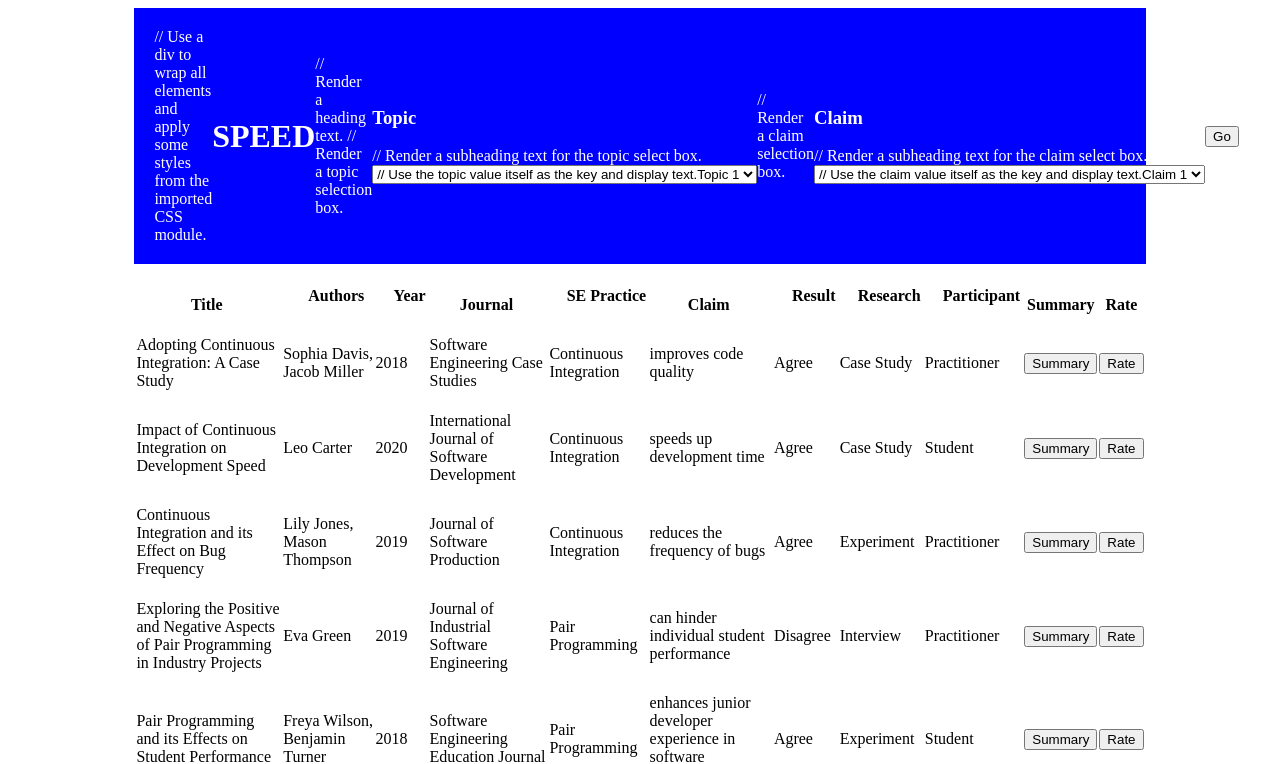
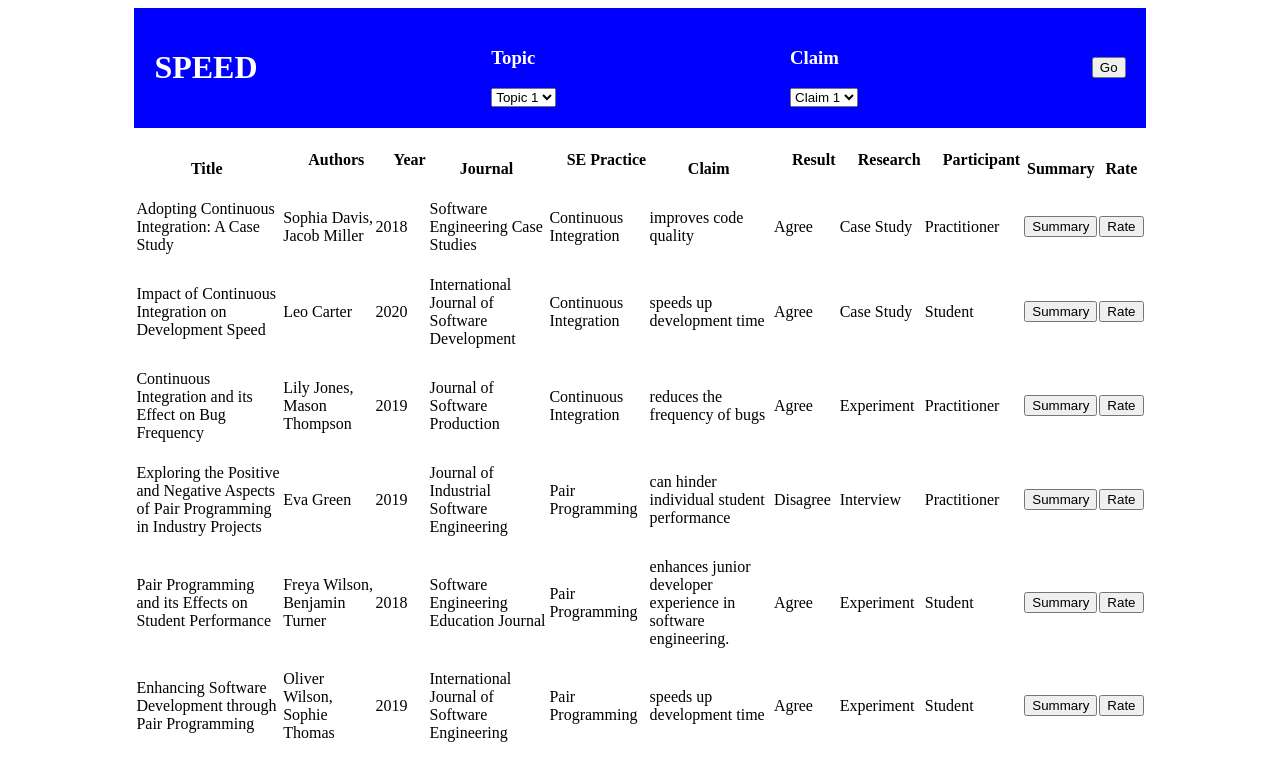
Before and after one commit to Fadessss/SPEED_APP_CISE, a Next.js app: page /Search in a window 1280 px wide. Shown: the top 764 px of the page. Built offline with nearby package versions, Linux system fonts and the light colour scheme.

Commit message:
Commenting fixes
Fixed comments in <div>

```diff
--- a/components/Search/Header.js
+++ b/components/Search/Header.js
@@ -4,36 +4,48 @@ import styles from './search.module.css';   // Import styling from a CSS module.
 // Declare a functional component called Header and destructuring relevant props from the parent component.
 const Header = ({ selectedTopic, setTopic, selectedClaim, setClaim, topics, claims }) => {
   return (
-    <div className={styles.searchBar}>   // Use a div to wrap all elements and apply some styles from the imported CSS module.
-      <h1>SPEED</h1>   // Render a heading text.
+    // Use a div to wrap all elements and apply some styles from the imported CSS module.
+    <div className={styles.searchBar}>
+      {/* Render a heading text. */}
+      <h1>SPEED</h1>
 
-      // Render a topic selection box.
+      {/* Render a topic selection box. */}
       <div>
-        <h3>Topic</h3>   // Render a subheading text for the topic select box.
-        <select value={selectedTopic} onChange={(e) => setTopic(e.target.value)}>   // This select element renders a drop-down list of topics. It uses the selectedTopic state as its current value and calls the setTopic function when a new option is selected.
-          {topics.map((topic) => (   // Map each topic in the topics array to an option in the select drop-down.
-            <option key={topic} value={topic}>   // Use the topic value itself as the key and display text.
+        {/* Render a subheading text for the topic select box. */}
+        <h3>Topic</h3>
+        {/* This select element renders a drop-down list of topics.
+        It uses the selectedTopic state as its current value and calls the setTopic function when a new option is selected. */}
+        <select value={selectedTopic} onChange={(e) => setTopic(e.target.value)}>
+          {/* // Map each topic in the topics array to an option in the select drop-down. */}
+          {topics.map((topic) => (
+            // Use the topic value itself as the key and display text.
+            <option key={topic} value={topic}>
               {topic}
             </option>
           ))}
         </select>
       </div>
 
-      // Render a claim selection box.
+      {/* Render a claim selection box. */}
       <div>
-        <h3>Claim</h3>   // Render a subheading text for the claim select box.
-        <select value={selectedClaim} onChange={(e) => setClaim(e.target.value)}>   // This select element renders a drop-down list of claims. It uses the selectedClaim state as its current value and calls the setClaim function when a new option is selected.
-          {claims.map((claim) => (   // Map each claim in the claims array to an option in the select drop-down.
-            <option key={claim} value={claim}>   // Use the claim value itself as the key and display text.
+        {/* Render a subheading text for the claim select box. */}
+        <h3>Claim</h3>
+        {/* This select element renders a drop-down list of claims.
+        It uses the selectedClaim state as its current value and calls the setClaim function when a new option is selected. */}
+        <select value={selectedClaim} onChange={(e) => setClaim(e.target.value)}>
+          {/*Map each claim in the claims array to an option in the select drop-down. */}
+          {claims.map((claim) => (
+            // Use the claim value itself as the key and display text.
+            <option key={claim} value={claim}>
               {claim}
             </option>
           ))}
         </select>
       </div>
-
-      <button>Go</button>   // Render a Go button for initiating searches.
+      {/* Render a Go button for initiating searches. */}
+      <button>Go</button>
     </div>
   );
 }
-
-export default Header;   // Export the Header component as the default export for this module.
+// Export the Header component as the default export for this module.
+export default Header;
--- a/components/Search/RatingPopup.js
+++ b/components/Search/RatingPopup.js
@@ -18,13 +18,13 @@ const RatingPopup = ({
     // popup is shown/hidden based on the boolean 'showRatingPopup'
     showRatingPopup ? (
         <div className={styles.popup}>
-          // closeButton to close the popup
+          {/* closeButton to close the popup */}
           <button className={styles.closeButton} onClick={() => setShowRatingPopup(false)}>X</button>
 
-          // header shows the title of the item to be rated
+          {/* header shows the title of the item to be rated */}
           <h2>Rate {selectedResult.title}</h2>
 
-          // drop-down to select a rating between 1 and 5
+          {/* drop-down to select a rating between 1 and 5 */}
           <select value={userRating} onChange={(e) => setUserRating(e.target.value)}>
             {[1, 2, 3, 4, 5].map((rating) => (
               <option key={rating} value={rating}>
@@ -33,11 +33,11 @@ const RatingPopup = ({
             ))}
           </select>
 
-          // button to submit the current selected rating
+          {/* button to submit the current selected rating */}
           <button onClick={submitRating}>Submit Rating</button>
 
-          // displays the current average rating of the item
-          // shown only when averageRating is not null
+          {/* displays the current average rating of the item */}
+          {/* shown only when averageRating is not null */}
           {averageRating !== null && (
             <p>The article&apos;s average rating is {averageRating}</p>
           )}
--- a/components/Search/ResultHeader.js
+++ b/components/Search/ResultHeader.js
@@ -19,8 +19,9 @@ const ResultHeader = ({ sortConfig, setSortConfig }) => {
           <th className={sortConfig.key === "result" ? styles.columnSort + " " + styles[sortConfig.direction] : styles.columnSort} onClick={() => setSortConfig({ key: 'result', direction: sortConfig.direction === 'ascending' ? 'descending' : 'ascending' })}>Result</th>
           <th className={sortConfig.key === "research" ? styles.columnSort + " " + styles[sortConfig.direction] : styles.columnSort} onClick={() => setSortConfig({ key: 'research', direction: sortConfig.direction === 'ascending' ? 'descending' : 'ascending' })}>Research</th>
           <th className={sortConfig.key === "participant" ? styles.columnSort + " " + styles[sortConfig.direction] : styles.columnSort} onClick={() => setSortConfig({ key: 'participant', direction: sortConfig.direction === 'ascending' ? 'descending' : 'ascending' })}>Participant</th>
-          <th>Summary</th> {/* Non-sortable columns */}
-          <th>Rate</th> {/* Non-sortable columns */}
+          {/* Non-sortable columns */}
+          <th>Summary</th>
+          <th>Rate</th>
         </tr>
   );
 }
--- a/components/Search/SummaryPopup.js
+++ b/components/Search/SummaryPopup.js
@@ -10,17 +10,17 @@ const SummaryPopup = ({ selectedResult, setShowPopup, showPopup }) => {
     showPopup ? (
         // If 'showPopup' is true, a div with class name 'styles.popup' is returned.
         <div className={styles.popup}>
-          // The close button in the top right corner of the popup. Clicking this button will set 'showPopup' to 'false', hiding the popup
+          {/* The close button in the top right corner of the popup. Clicking this button will set 'showPopup' to 'false', hiding the popup */}
           <button className={styles.closeButton} onClick={() => setShowPopup(false)}>X</button>
-          //The title of the selected result is displayed along with its year of publication and authors.
+          {/* The title of the selected result is displayed along with its year of publication and authors. */}
           <h2>{selectedResult.title} - {selectedResult.year} - {selectedResult.authors}</h2>
-          // A summary paragraph which prints out details about the selectedResult.
+          {/* A summary paragraph which prints out details about the selectedResult. */}
           <p>This is the summary, about 200 words long. It provides a brief summary of the data related to the claim within the journal article.
             <br /><br />
-            // An example sentence displaying usage of the selected result's properties.
+            {/* An example sentence displaying usage of the selected result's properties. */}
             Eg. {selectedResult.title} demonstrates evidence which {selectedResult.result}s that {selectedResult.SEpractice} {selectedResult.claim}.
             <br /><br />
-            // Additional details about the selectedResult.
+            {/* Additional details about the selectedResult. */}
             The article was written by {selectedResult.authors} in {selectedResult.year}, and was published in {selectedResult.journal}.
           </p>
         </div> ) : null  // If 'showPopup' is false, null is returned, resulting in no output
```
